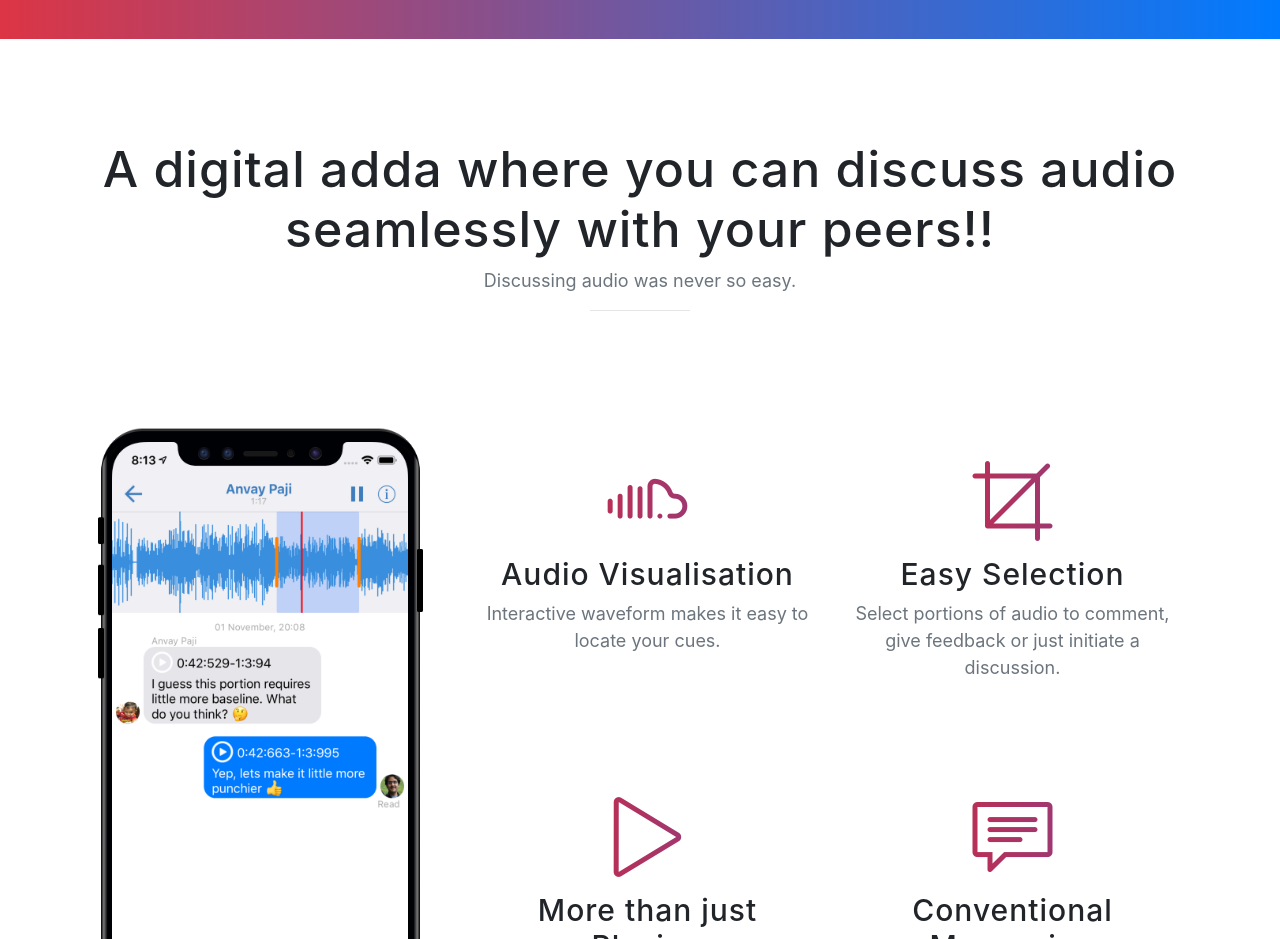
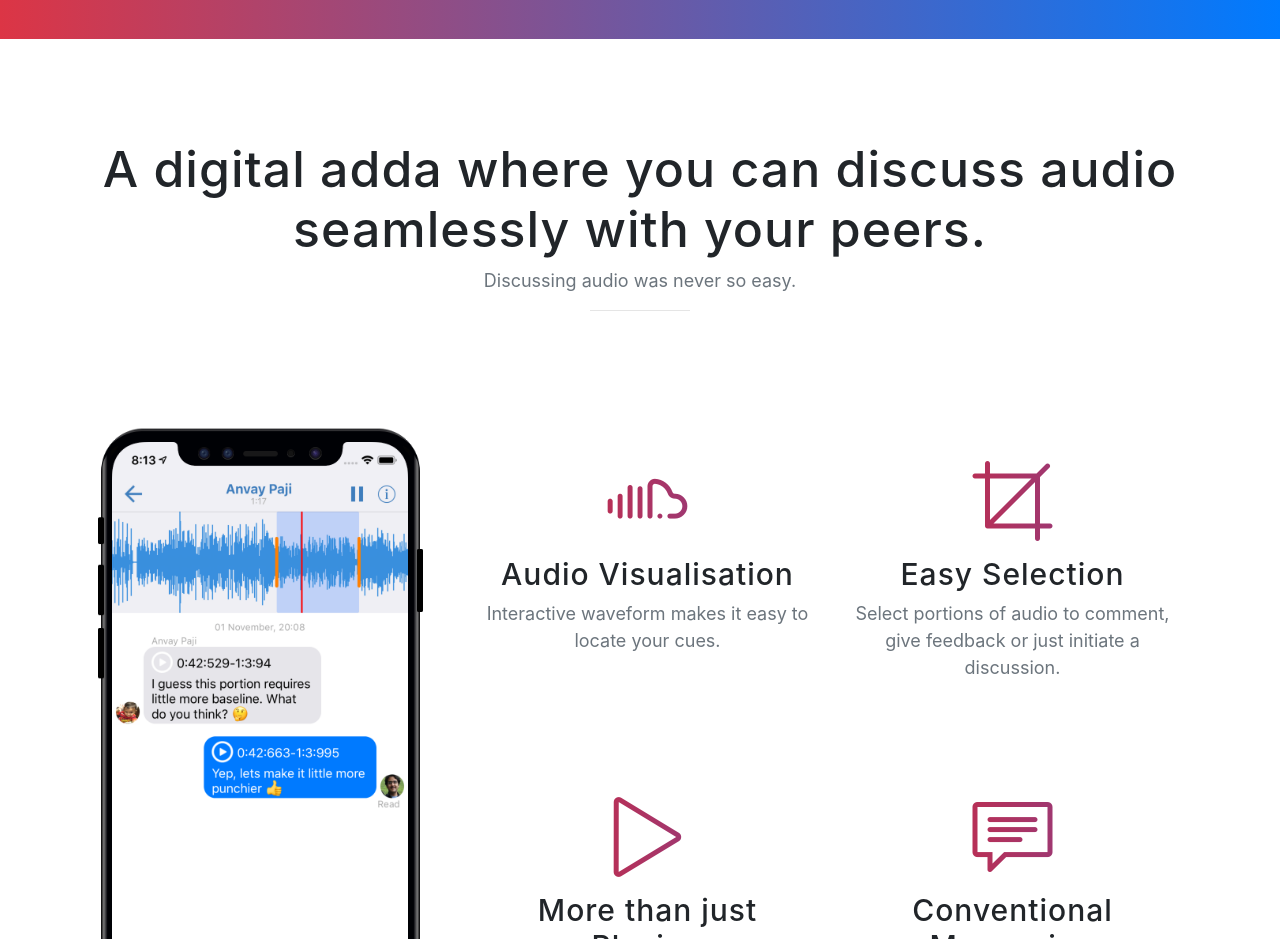
Before and after one commit to atulshukla/audioadda, a website with bundled scripts: page index.html in a window 1280 px wide. Shown: the part 1340-2279 px from the top of the page. Built offline with nearby package versions, Linux system fonts and the light colour scheme; a web font is replaced by a local one.

Commit message:
grammer corrections

```diff
--- a/index.html
+++ b/index.html
@@ -102,7 +102,7 @@
     <section class="features" id="features">
       <div class="container">
         <div class="section-heading text-center">
-          <h2>A digital adda where you can discuss audio seamlessly with your peers!!</h2>
+          <h2>A digital adda where you can discuss audio seamlessly with your peers.</h2>
           <p class="text-muted">Discussing audio was never so easy.</p>
           <hr>
         </div>
```
